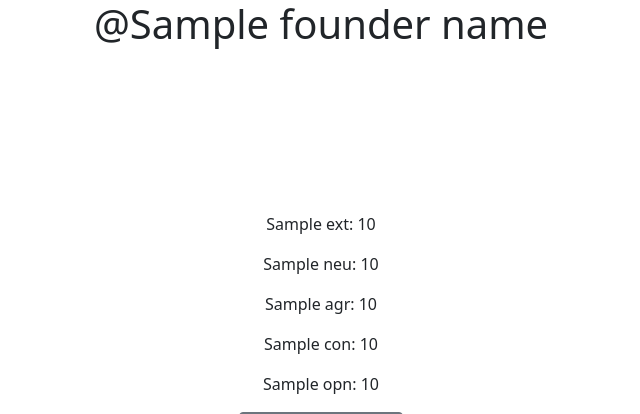
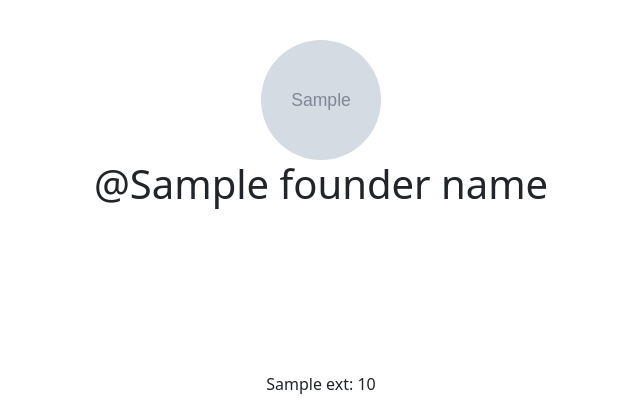
Before and after one commit to SamRocan/TwitterFiveFactor, a Django app: template TwitterFiveFactor/LIWC/templates/LIWC/analysis.html in a window 1280 px wide. Shown: the top 414 px of the page, without its empty margins (319-959 px from the left). Run offline with Django 3.2, Linux system fonts and the light colour scheme; the template is opened without the code that fills it: most values are stand-ins (such as "Sample title", 1, 10 or a date in 2020); grey boxes marked "Sample" are stand-in pictures; data that the repository does not hold is empty; some libraries are stand-ins or nearby versions.

Commit message:
Added Twitter Profile Picture to Analysis Page

```diff
--- a/TwitterFiveFactor/LIWC/templates/LIWC/analysis.html
+++ b/TwitterFiveFactor/LIWC/templates/LIWC/analysis.html
@@ -1,7 +1,12 @@
 {% extends 'Main/base.html' %}
 {% load static %}
-
+{% block extraCSS %}
+<link rel="stylesheet" href="{% static 'analysis_style.css' %}">
+{% endblock %}
 {% block content %}
+<div id="image-container">
+    <img src="{{userImage}}" alt="no picture" width="120px" height="120px" id="profilepic">
+</div>
 <h1 style="text-align: center">@{{founderName}}</h1>
 <canvas id="myChartBar"></canvas>
 <div style="text-align: center; margin-bottom: 30px">
--- a/TwitterFiveFactor/LIWC/views.py
+++ b/TwitterFiveFactor/LIWC/views.py
@@ -1,10 +1,12 @@
 from django.shortcuts import render
 import os
 import time
+import tweepy as tw
+import pandas as pd
 
 from rest_framework.views import APIView
 from rest_framework.response import Response
-
+from django.conf import settings
 
 from .LIWCAnalysis import getExcel, getTweets, tokenize,\
                           dic_to_dict, match_regex_to_text, \
@@ -71,13 +73,22 @@ def analysis(request):
     con = "Concientiousness (" + str(catVar[3]) + ")"
     opn = "Openness (" + str(catVar[4]) + ")"
 
+    #Get Twitter Image
+    auth = tw.OAuthHandler(settings.CONSUMER_KEY, settings.CONSUMER_SECRET)
+    auth.set_access_token(settings.ACCESS_TOKEN, settings.ACCESS_TOKEN_SECRET)
+    api = tw.API(auth, wait_on_rate_limit=True)
+
+    user = api.get_user(screen_name=userName)
+    url = str(user.profile_image_url)
+    userImage = url.replace("_normal", "")
+    print(userImage)
     print("My program took ", time.time() - start_time, " to run")
 
     fiveFactorData = {
         'fiveFactors': fiveFactors,
         'scores': scoresVar,
         'cats': catVar,
-        'userName':userName
+        'userName':userName,
     }
     request.session['5Factor'] = fiveFactorData
     #jsonData = dumps(fiveFactorData)
@@ -96,7 +107,8 @@ def analysis(request):
         'agr':agr,
         'con':con,
         'opn':opn,
-        'founderName':userName
+        'founderName':userName,
+        'userImage':userImage
     }
 
     return render(request, 'LIWC/analysis.html', context)
--- a/TwitterFiveFactor/Main/templates/Main/index.html
+++ b/TwitterFiveFactor/Main/templates/Main/index.html
@@ -9,6 +9,7 @@
 
     <form class="form-floating" method="get" action="{% url 'analysis' %}">
         <div>
+            <h2 style="text-align: center">Enter Twitter Handle</h2>
             <div class="form-floating mb-3">
                 <input type="search" class="form-control" id="floatingInput" name="analysisSearch" placeholder="@TwitterUser">
                 <label for="floatingInput">Enter Twitter Handle (Ex. @Jack)</label>
--- a/TwitterFiveFactor/static/analysis_style.css
+++ b/TwitterFiveFactor/static/analysis_style.css
@@ -0,0 +1,9 @@
+#image-container{
+    padding-top: 40px;
+}
+#profilepic{
+    display: block;
+    margin-left: auto;
+    margin-right: auto;
+    border-radius: 50%;
+}
```
Also changed, not shown: TwitterFiveFactor/TwitterFiveFactor/settings.py (+7 -0 lines).
